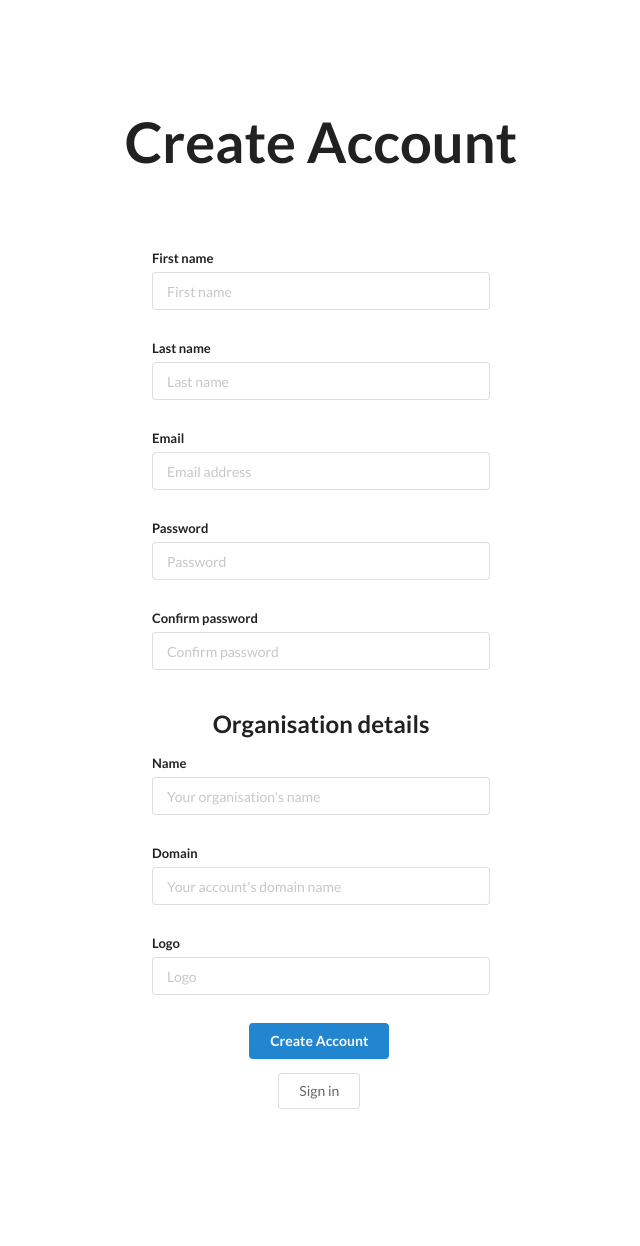
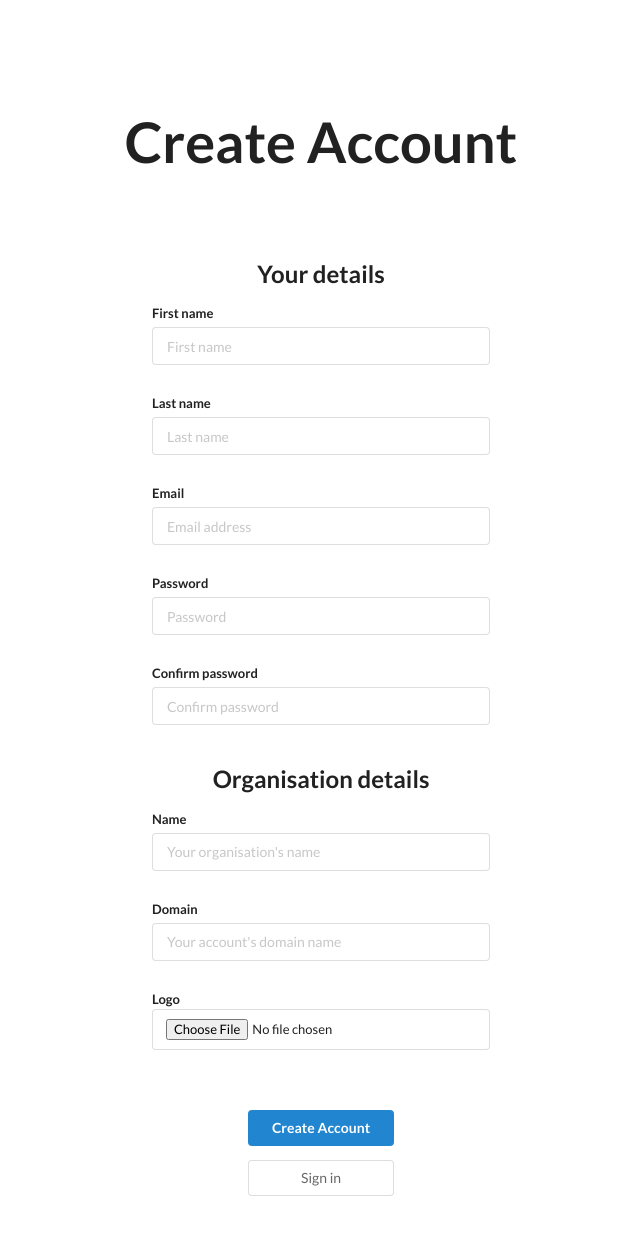
Before and after one commit to Charl1996/churchlife, a FastAPI app: page /account/create in a window 1280 px wide. Shown: the whole page, without its empty margins (319-959 px from the left). Before the commit the page ends 1109 px from the top, so only its background shows below. Run offline with FastAPI, Linux system fonts and the light colour scheme; parts of the project's set-up code (start-up, migrations or seed data) failed here and were passed over; some libraries are stand-ins or nearby versions.

Commit message:
Customize account craete a bit

```diff
--- a/templates/create_account.html
+++ b/templates/create_account.html
@@ -6,6 +6,11 @@
             <h2 style="padding: 1em; font-size: 4em">Create Account</h2>
             <div>
                 <form id="account_create_form" class="ui form">
+                  <div class="ui container center aligned" style="padding: 1em;">
+                    <div class="ui header large">
+                          <label class="ui container center aligned">Your details</label>
+                    </div>
+                  </div>
                   <div class="ui container center aligned" style="width: 30%; padding-bottom: 2em">
                     <div class="field">
                           <label class="ui container left aligned">First name</label>
@@ -55,13 +60,15 @@
                   </div>
                   <div class="ui container center aligned" style="width: 30%; padding-bottom: 2em">
                     <div class="field">
-                          <label class="ui container left aligned">Logo</label>
-                          <input type="text" name="logo" placeholder="Logo" required>
+                          <label class="ui container left aligned">Logo<label>
+                          <input type="file" accept="image/*" />
                     </div>
                   </div>
-                  <button class="ui button blue" type="submit">Create Account</button>
+                  <div style="padding-top: 2em;">
+                      <div class="ui container center aligned" style="width: 13%"><button class="ui button blue fluid" type="submit" >Create Account</button></div>
+                  </div>
                 </form>
-                <button id="sign_in_button" class="ui basic button">Sign in</button>
+                <div class="ui container center aligned" style="width: 13%"><button id="sign_in_button" class="ui basic button fluid">Sign in</button></div>
             </div>
         </div>
     </div>
--- a/templates/sign_in.html
+++ b/templates/sign_in.html
@@ -20,9 +20,9 @@
                   </div>
                   <div class="field">
                   </div>
-                  <button class="ui button blue" type="submit">Sign in</button>
+                    <div class="ui container center aligned" style="width: 13%"><button class="ui button blue fluid" type="submit">Sign in</button></div>
                 </form>
-                <button id="sign_up_button" class="ui basic button">Create Account</button>
+                <div class="ui container center aligned" style="width: 13%"><button id="sign_up_button" class="ui basic button fluid">Create Account</button></div>
             </div>
         </div>
     </div>
```
